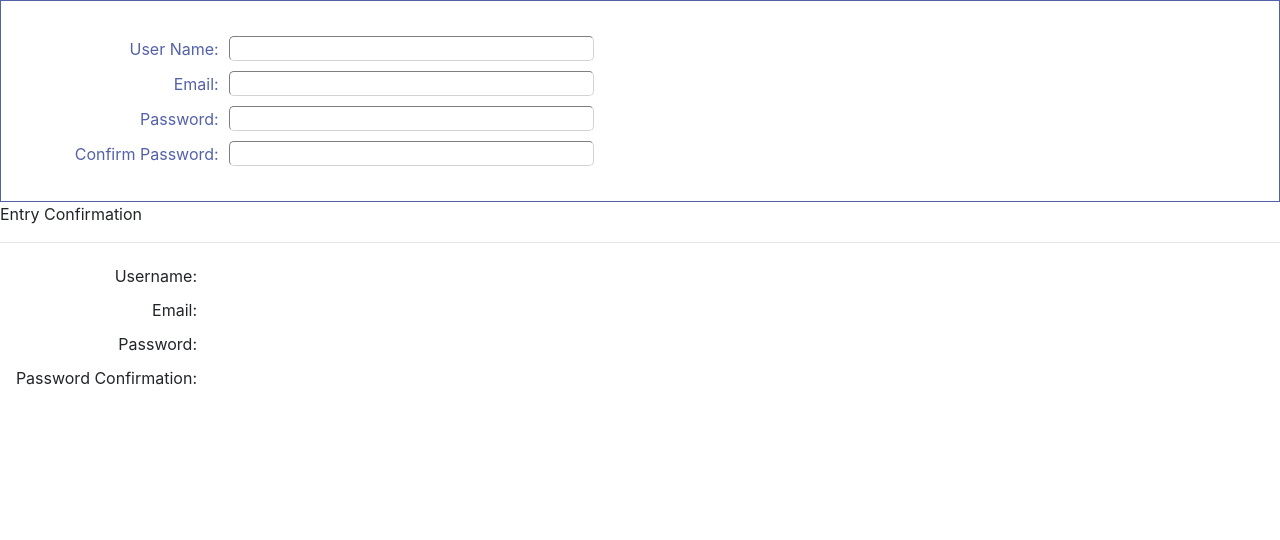
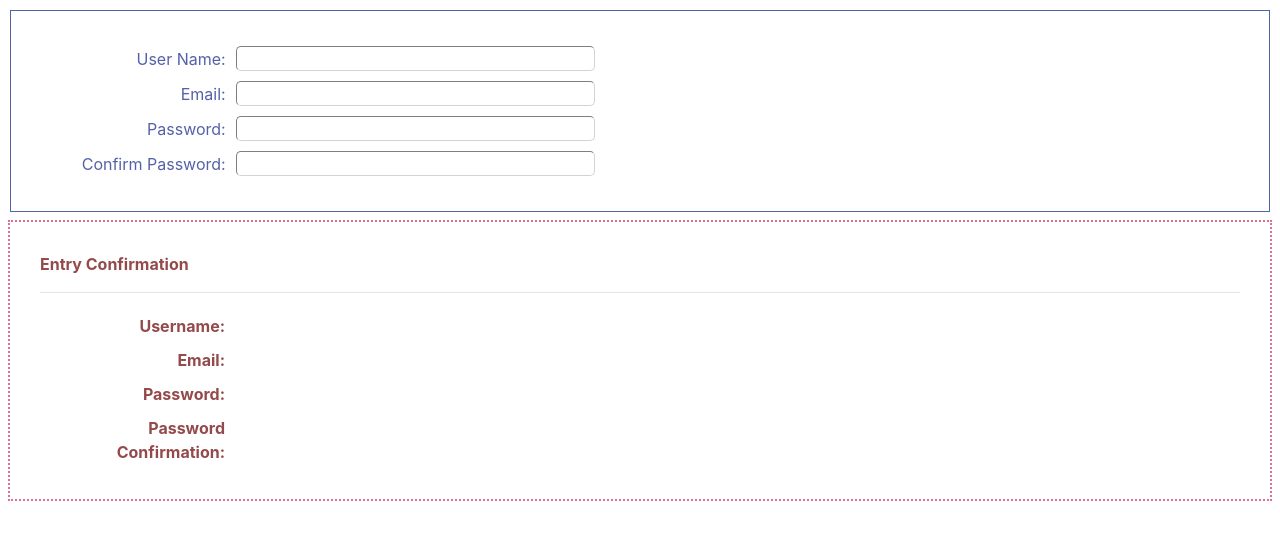
Before and after one commit to geeeedev/sandbox-react, a React (Create React App) app: page / in a window 1280 px wide. Shown: the top 540 px of the page. Built offline with nearby package versions, Linux system fonts and the light colour scheme.

Commit message:
recompiled scss

```diff
--- a/src/compFormSCSS/css/LoginForm.css
+++ b/src/compFormSCSS/css/LoginForm.css
@@ -1,16 +1,20 @@
+.display, form {
+  margin: 10px;
+  padding: 30px;
+}
+
 form {
-  padding: 30px;
   color: rgba(48, 64, 150, 0.829);
   border: 1px solid rgba(48, 64, 150, 0.829);
 }
 
-.containerLabelInput {
+.container-label-input, .container-label-data {
   display: flex;
   flex-direction: row;
   justify-content: flex-start;
 }
 
-label {
+label, .display-data, .display-label {
   margin: 5px;
   width: 15%;
   text-align: right;
@@ -25,10 +29,25 @@ input {
   height: 25px;
 }
 
-.errWarning {
+.err-warning {
   margin: 7px;
   color: red;
   font-size: small;
+}
+
+.display {
+  color: #944a4a;
+  font-weight: bold;
+  outline: 2px dotted palevioletred;
+}
+
+.display-label {
+  font-weight: bold;
+  color: #944a4a;
+}
+
+.display-data {
+  text-align: left;
 }
 
 .red {
```
